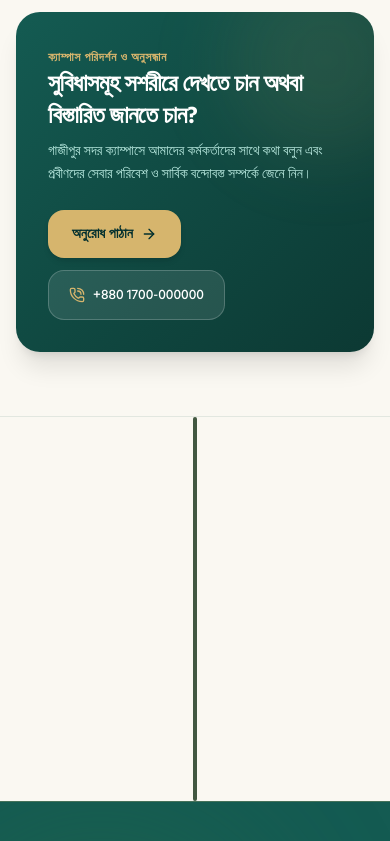
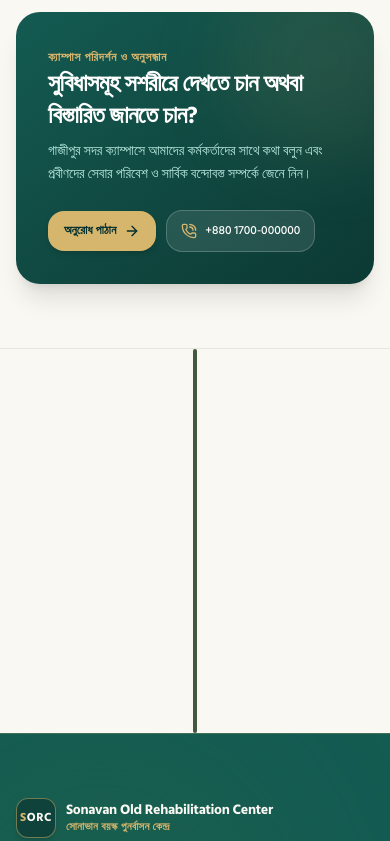
Before and after one commit to shakil218/charity-organization, a Next.js app in the folder client/: page /facilities in a window 390 px wide. Shown: the part 5283-6124 px from the top of the page. Built offline with nearby package versions, Linux system fonts and the light colour scheme; no server answers; grey boxes are pictures that could not be loaded.

Commit message:
fix(facilities): display inquiry and phone CTA buttons side-by-side in single row without wrapping

```diff
--- a/client/src/components/facilities/amenities/FacilitiesAmenitiesSection.tsx
+++ b/client/src/components/facilities/amenities/FacilitiesAmenitiesSection.tsx
@@ -118,7 +118,7 @@ export const FacilitiesAmenitiesSection: React.FC<FacilitiesAmenitiesSectionProp
           <div className="absolute top-0 right-0 -mt-12 -mr-12 w-48 h-48 rounded-full bg-[#D6B56D]/10 blur-2xl pointer-events-none" />
 
           <div className="relative z-10 flex flex-col lg:flex-row items-start lg:items-center justify-between gap-6">
-            <div className="space-y-2 max-w-2xl">
+            <div className="space-y-2 flex-1 min-w-0 max-w-2xl lg:pr-6">
               <span className="text-xs uppercase tracking-wider text-[#D6B56D] font-bold">
                 {locale === 'bn' ? 'ক্যাম্পাস পরিদর্শন ও অনুসন্ধান' : 'Campus Visits & Inquiries'}
               </span>
@@ -134,19 +134,19 @@ export const FacilitiesAmenitiesSection: React.FC<FacilitiesAmenitiesSectionProp
               </p>
             </div>
 
-            <div className="flex flex-wrap items-center gap-3">
+            <div className="flex flex-row items-center gap-2.5 sm:gap-3.5 shrink-0 flex-nowrap">
               <Link
                 href="/contact"
-                className="inline-flex items-center gap-2 px-6 py-3.5 rounded-2xl bg-[#D6B56D] hover:bg-[#c4a45a] text-teal-950 font-bold text-sm shadow-md transition-all duration-200 hover:scale-[1.02]"
+                className="inline-flex items-center justify-center gap-2 px-4 sm:px-6 py-3 sm:py-3.5 rounded-2xl bg-[#D6B56D] hover:bg-[#c4a45a] text-teal-950 font-bold text-xs sm:text-sm shadow-md transition-all duration-200 hover:scale-[1.02] shrink-0 whitespace-nowrap"
               >
                 <span>{locale === 'bn' ? 'অনুরোধ পাঠান' : 'Submit an Inquiry'}</span>
-                <ArrowRight className="w-4 h-4" />
+                <ArrowRight className="w-4 h-4 shrink-0" />
               </Link>
               <a
                 href="tel:+8801700000000"
-                className="inline-flex items-center gap-2 px-5 py-3.5 rounded-2xl bg-white/10 hover:bg-white/20 text-white font-medium text-sm border border-white/20 transition-colors"
+                className="inline-flex items-center justify-center gap-2 px-3.5 sm:px-5 py-3 sm:py-3.5 rounded-2xl bg-white/10 hover:bg-white/20 text-white font-medium text-xs sm:text-sm border border-white/20 transition-colors shrink-0 whitespace-nowrap"
               >
-                <PhoneCall className="w-4 h-4 text-[#D6B56D]" />
+                <PhoneCall className="w-4 h-4 text-[#D6B56D] shrink-0" />
                 <span>+880 1700-000000</span>
               </a>
             </div>
```
